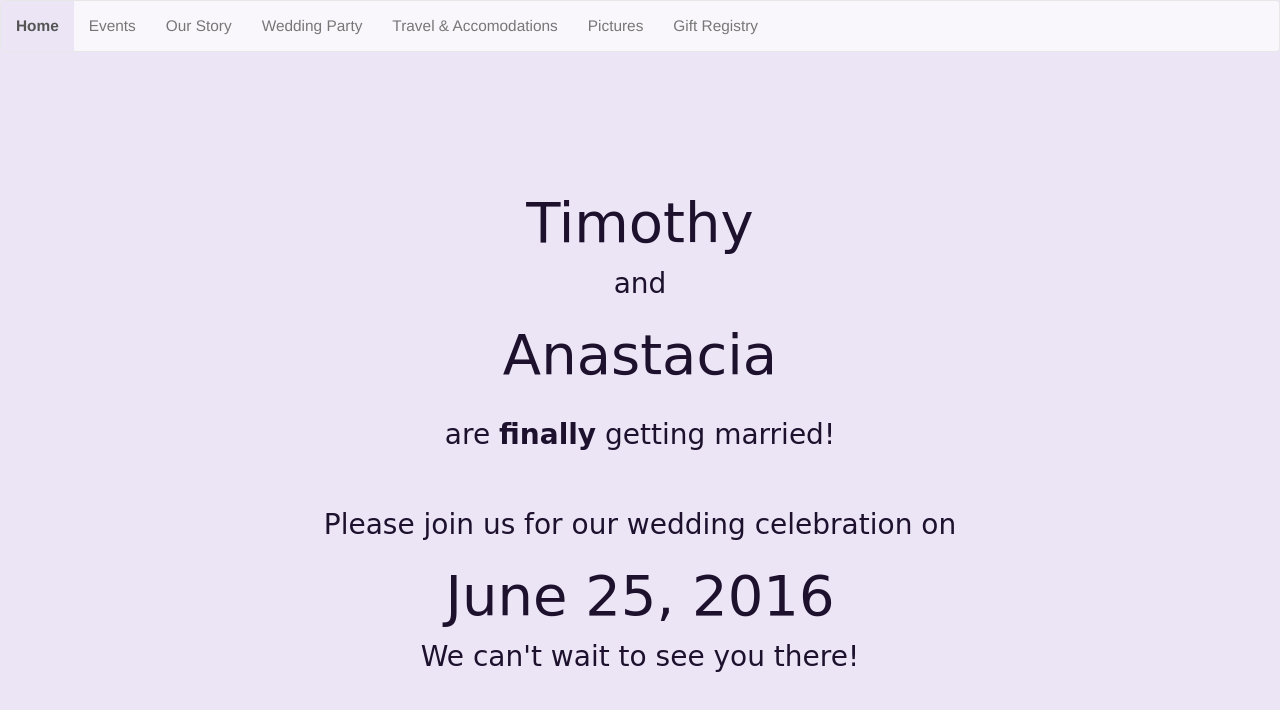
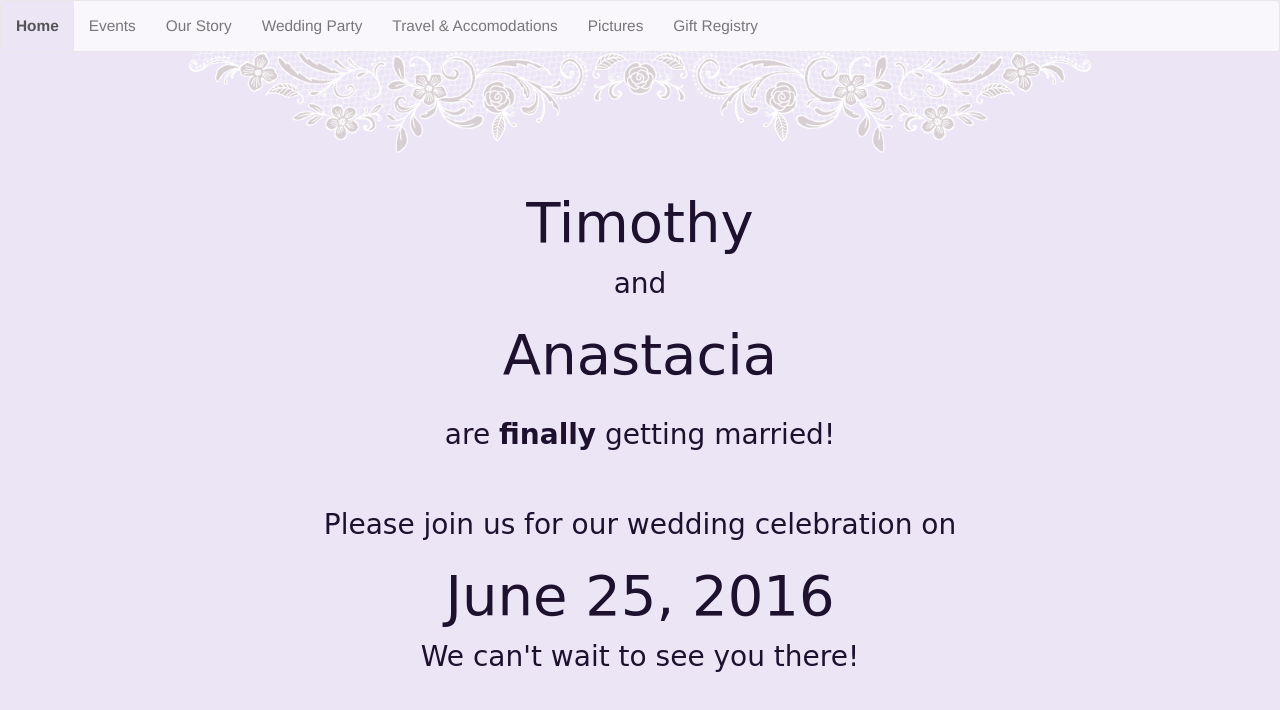
Before and after one commit to tmartin1/fairytale, a website: page index.html in a window 1280 px wide. Drawn offline with Linux system fonts and the light colour scheme.

Commit message:
Image test.

```diff
--- a/components/navbar.html
+++ b/components/navbar.html
@@ -27,5 +27,6 @@
 </div>
 
 <center class="fit-width">
+    <img class="flower-border" src="../images/minted_flower_border.png" alt="" />
     <!-- <img class="flower-border" src="https://lh3.googleusercontent.com/-zxPtpssvCSs/VqmIubt0xNI/AAAAAAAABVU/m-G41kq9z7I/s1600-Ic42/minted_flower_border.png" alt="" /> -->
 </center>
```
